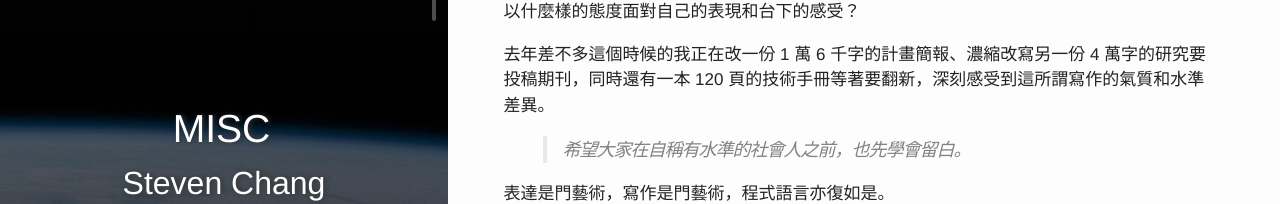
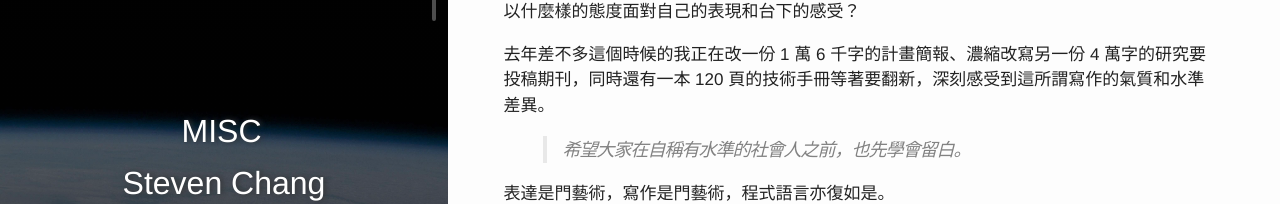
Before and after one commit to stevencch99/stevencch99.github.io, a Jekyll site: the page built from _posts/2019-07-20-Auto_spacing.md, in a window 1280 px wide. Shown: the part 481-685 px from the top of the page. Built offline with Jekyll 4.4.1, drawn with Linux system fonts in a browser that asks for light colours; nearby versions of some CDN libraries; comment, search, counter and statistics services are not loaded; grey boxes are pictures that could not be loaded.

Commit message:
Adjust layout of li element in Archive page, and size of tags in Aside section.

```diff
--- a/_includes/aside.html
+++ b/_includes/aside.html
@@ -10,7 +10,7 @@
         <div class="heading">
           {% if page.tags %}
             {% for tag in page.tags %}
-              <a href="{{ site.baseurl }}/posts/#{{ tag | downcase }}" class="aside__landing">{{ tag | upcase }}</a>
+              <a href="{{ site.baseurl }}/posts/#{{ tag | downcase }}" class="aside__landing--tags">{{ tag | upcase }}</a>
             {% endfor %}
           {% elsif page.title %}
             <span class="aside__landing">{{ page.title }}</span>
--- a/assets/_sass/_layout.scss
+++ b/assets/_sass/_layout.scss
@@ -223,9 +223,13 @@ a {
   }
 }
 
-.aside{
+.aside {
   &__landing {
     font-weight: 400;
+    &--tags {
+      font-size: 2rem;
+      font-weight: 400;
+    }
   }
 
   &__text {
@@ -371,10 +375,13 @@ code.language-plaintext {
 
   li {
     padding: 8px 10px;
-    border-bottom: 1px dotted #eae4da
+    border-bottom: 1px dotted #eae4da;
+    display: flex;
+    justify-content: space-between;
   }
 
   a {
+    width: 85%;
     @extend %txt-deco-none;
     &:hover {
       color: $link-color;
```
